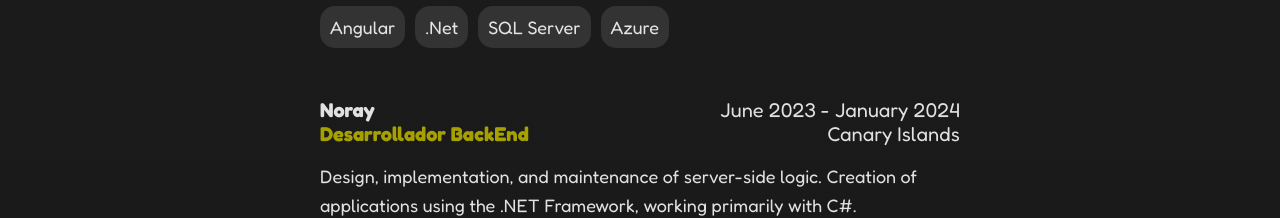
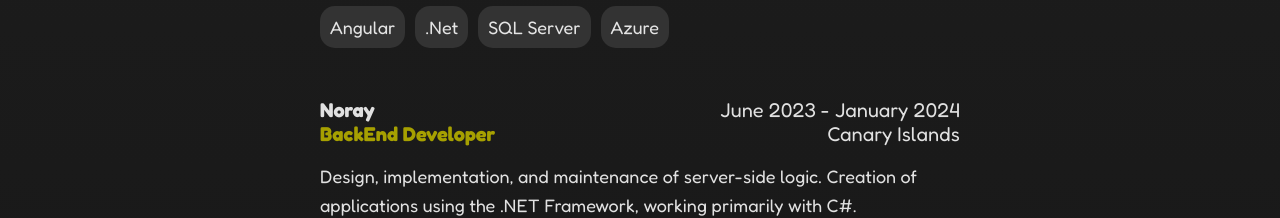
Before and after one commit to Jozefpv/newportafolio, a React (Vite) app: page / in a window 1280 px wide. Shown: the part 1220-1438 px from the top of the page. Built offline with nearby package versions, Linux system fonts and the light colour scheme.

Commit message:
correccion traducciones de la experiencia

```diff
--- a/src/components/experience/Experience.jsx
+++ b/src/components/experience/Experience.jsx
@@ -14,7 +14,7 @@ const Experience = () => {
             techStack: ["Angular", ".Net", "SQL Server", "Azure"]
         },
         {
-            title: "Desarrollador BackEnd",
+            title: "BackEnd Developer",
             company: "Noray",
             period: "June 2023 - January 2024",
             location: "Canary Islands",
```
